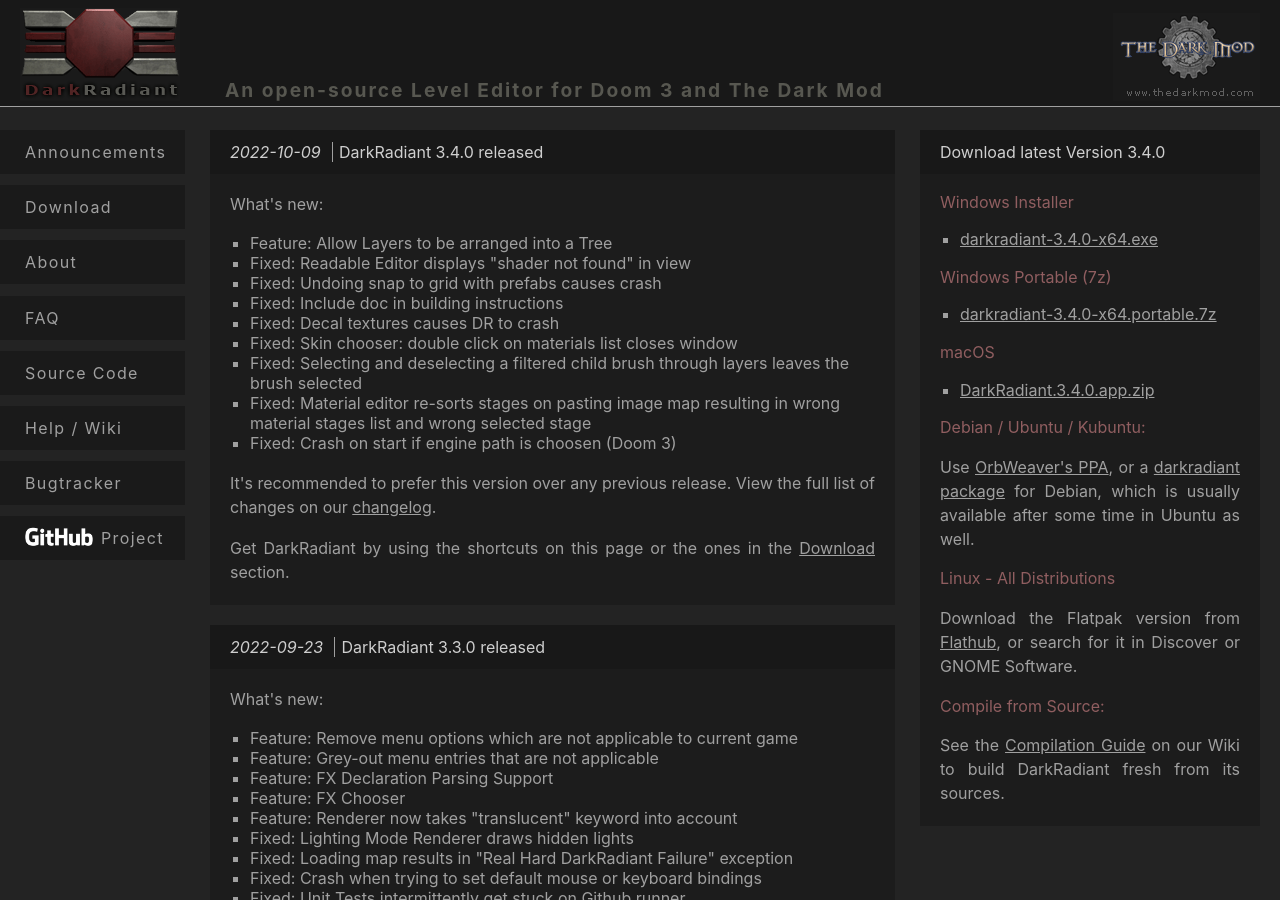
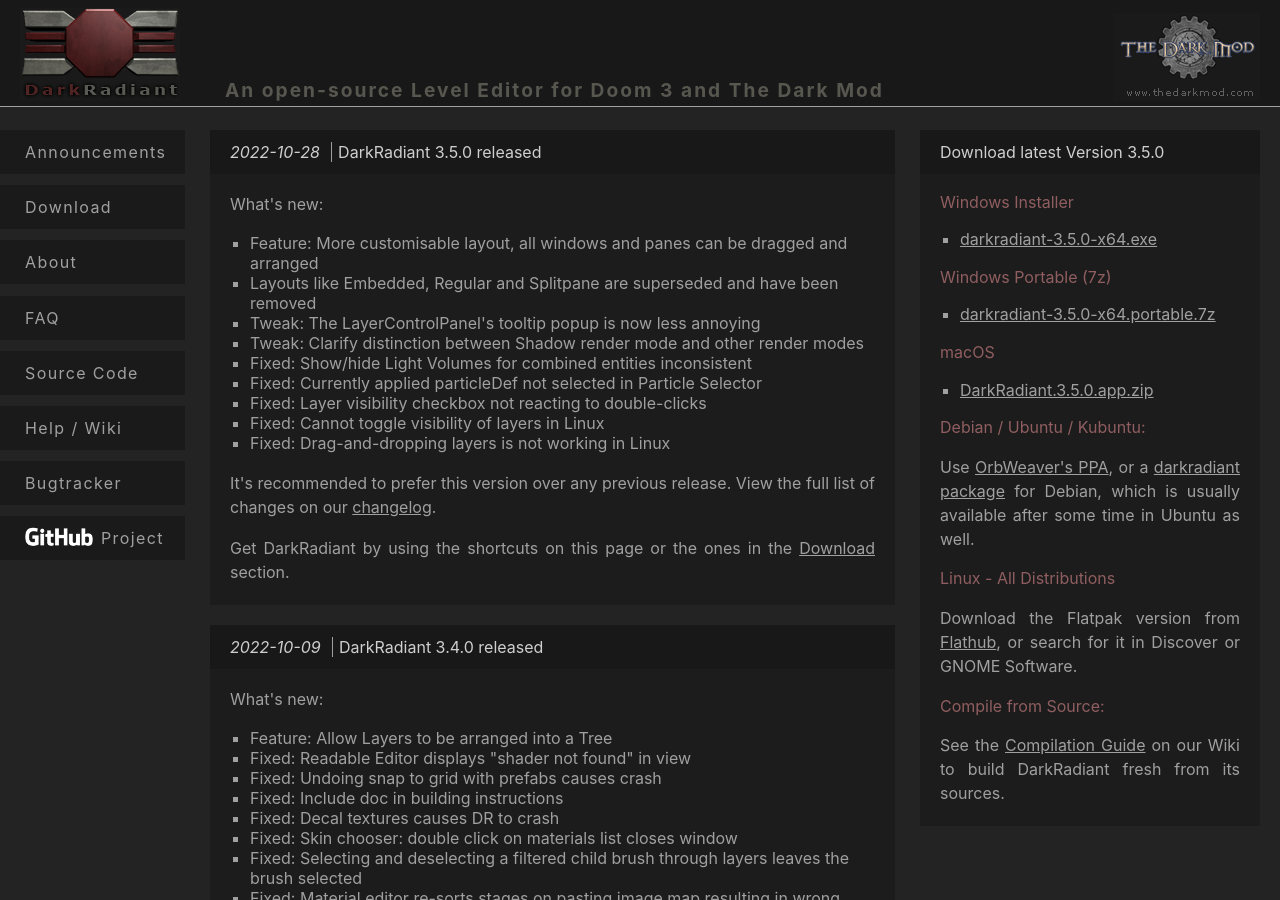
Before and after one commit to codereader/codereader.github.io, a Jekyll site: the page built from index.md, in a window 1280 px wide and 900 px high. Built offline with Jekyll 4.4.1, drawn with Linux system fonts in a browser that asks for light colours.

```diff
--- a/_config.yml
+++ b/_config.yml
@@ -20,7 +20,7 @@ description: > # this means to ignore newlines until "baseurl:"
 baseurl: "" # the subpath of your site, e.g. /blog
 url: "https://www.darkradiant.net"
 github_username:  codereader
-dr_latest_ver: 3.4.0
+dr_latest_ver: 3.5.0
 
 # Build settings
 markdown: kramdown
--- a/index.md
+++ b/index.md
@@ -2,6 +2,27 @@
 layout: default
 title: DarkRadiant, open-source level editor for Doom 3 and The Dark Mod
 ---
+<div class="section">
+  <h2>
+    <span class="date">2022-10-28</span>
+    <span class="title">DarkRadiant 3.5.0 released</span>
+  </h2>
+  <p>What's new:</p>
+  <ul>
+    <li>Feature: More customisable layout, all windows and panes can be dragged and arranged</li>
+    <li>Layouts like Embedded, Regular and Splitpane are superseded and have been removed</li>
+    <li>Tweak: The LayerControlPanel's tooltip popup is now less annoying</li>
+    <li>Tweak: Clarify distinction between Shadow render mode and other render modes</li>
+    <li>Fixed: Show/hide Light Volumes for combined entities inconsistent</li>
+    <li>Fixed: Currently applied particleDef not selected in Particle Selector</li>
+    <li>Fixed: Layer visibility checkbox not reacting to double-clicks</li>
+    <li>Fixed: Cannot toggle visibility of layers in Linux</li>
+    <li>Fixed: Drag-and-dropping layers is not working in Linux</li>
+  </ul>
+  <p>It's recommended to prefer this version over any previous release. View the full list of changes on our {% include bugtracker_changelog_link.md version=105 %}.</p>
+  <p>Get DarkRadiant by using the shortcuts on this page or the ones in the <a href="download.html">Download</a> section.</p>
+</div>
+
 <div class="section">
   <h2>
     <span class="date">2022-10-09</span>
```
Also changed, not shown: download.md (+42 -0 lines).
